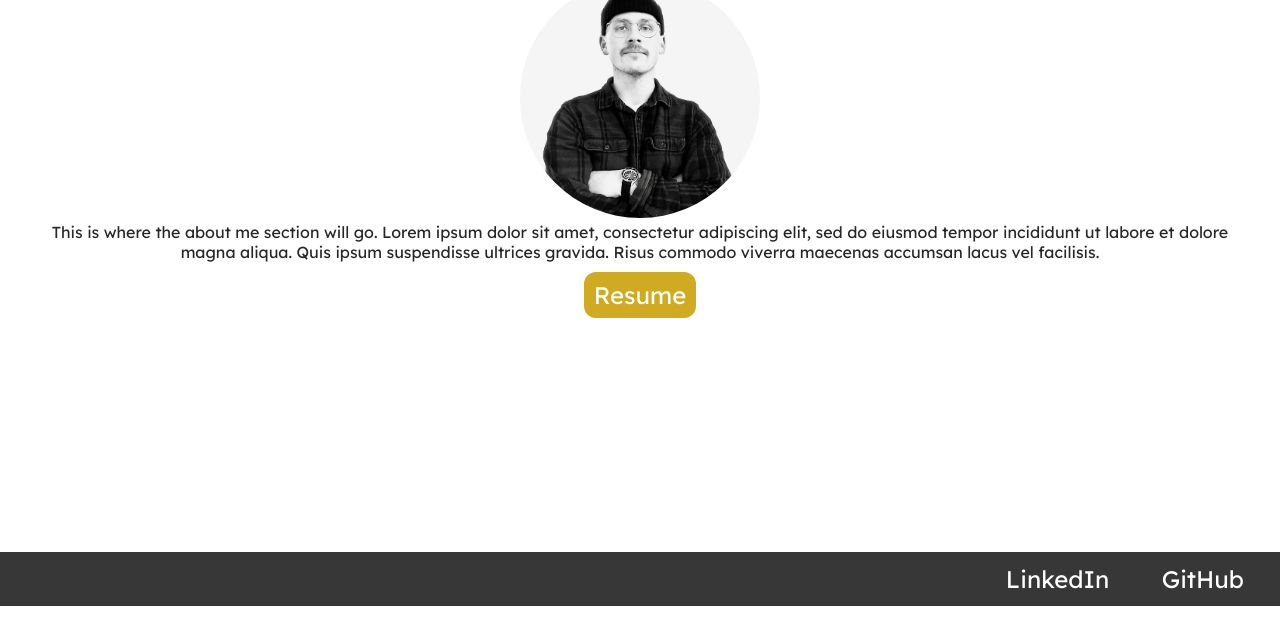
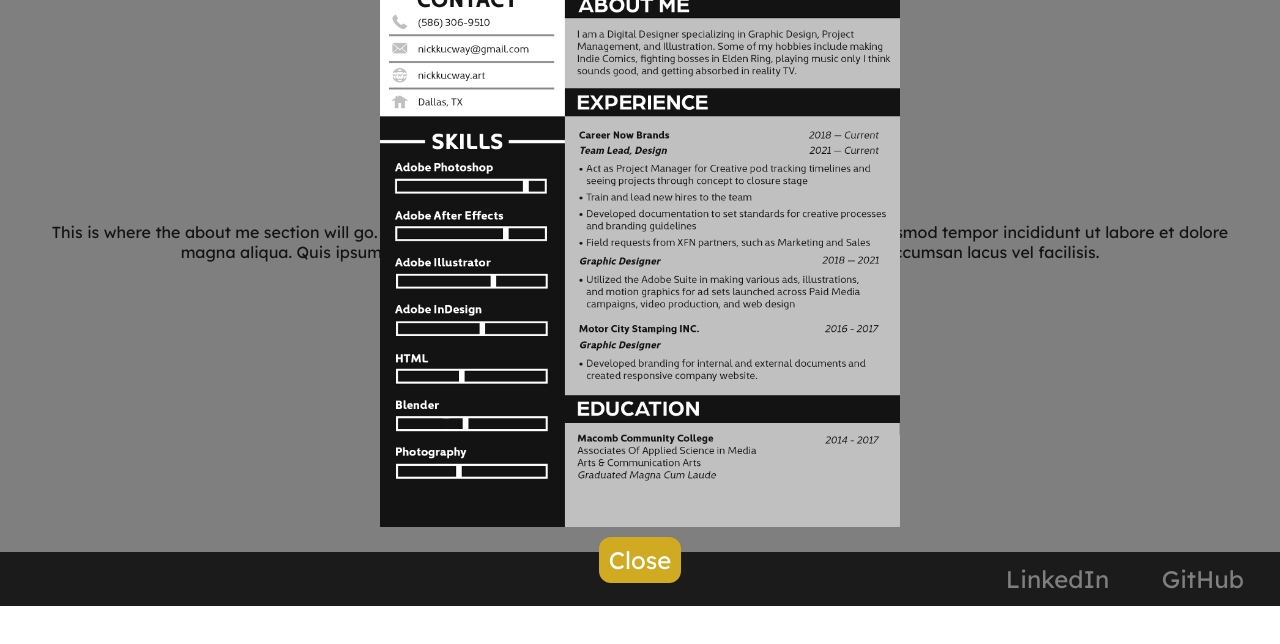
Before and after one commit to nickkucway/Portfolio, a plain HTML site: page about/index.html in a window 1280 px wide. Both pictures are taken after a click on the button "Resume". Shown: the part 194-838 px from the top of the page. Drawn offline with Linux system fonts and the light colour scheme.

Commit message:
added modal, reached MVPgit add -A

```diff
--- a/about/index.html
+++ b/about/index.html
@@ -8,6 +8,7 @@
     <link rel="stylesheet" href="./style.css">
     <link rel="preconnect" href="https://fonts.gstatic.com" crossorigin>
     <link href="https://fonts.googleapis.com/css2?family=Lexend:wght@300;400;500;700&display=swap" rel="stylesheet">
+    <script src="../app.js" defer></script>
 </head>
 <body>
     <nav>
@@ -20,13 +21,20 @@
         </div>
     </nav>
     <main>
+    <div id="modal">
+        <div id="modal-container">
+            <img src="../images/NickKucwayResume.png" alt="resume">
+            <button id="close">Close</button>
+        </div>
+    </div>
+
     <h1>About Me</h1>
     <img src="../images/aboutpic.png" alt="About Me">
     <p>This is where the about me section will go. Lorem ipsum dolor sit amet, consectetur adipiscing elit,
        sed do eiusmod tempor incididunt ut labore et dolore magna aliqua. Quis ipsum suspendisse ultrices
        gravida. Risus commodo viverra maecenas accumsan lacus vel facilisis. </p>
     <!-- Requires JS code to open modal vvv -->
-       <button>Resume</button>
+       <button id="open-modal">Resume</button>
     </main>
 
     <footer>
--- a/about/style.css
+++ b/about/style.css
@@ -12,3 +12,25 @@ img{
     border-radius: 50%;
     width: 30vh;
 }
+
+#modal {
+	background-color: rgba(0,0,0,0.5);
+	position: fixed;
+	top: 0;
+	left: 0;
+	height: 100%;
+	width: 100%;
+    z-index: 1;
+    display: none;
+}
+#modal-container>img{
+    border-radius: 0px;
+    width: 65vh;
+}
+#modal-container{
+    display:flex;
+    flex-direction: column;
+    justify-content: center;
+    align-items: center;
+    margin-top: 48px;
+}
--- /dev/null
+++ b/app.js
@@ -0,0 +1,20 @@
+//Grabbing Elements
+const openBtn = document.getElementById('open-modal');
+const modal = document.getElementById('modal')
+const closeBtn = document.getElementById('close')
+
+//Functions
+const openModal = () => {
+  modal.style.display = 'block';
+}
+
+const closeModal = () => {
+  modal.style.display = 'none'
+}
+
+//Event Listeners
+openBtn.addEventListener('click', openModal)
+
+closeBtn.addEventListener('click', closeModal)
+
+console.log('swag')
--- a/style.css
+++ b/style.css
@@ -59,14 +59,14 @@ html{
         flex-direction: column;
         justify-content: space-evenly;
         align-items: center;
-        margin: 24px;
+        margin: 0px;
     }
     .project-right{
         display: flex;
         flex-direction: column;
         justify-content: space-evenly;
         align-items: center;
-        margin: 24px;
+        margin: 0px;
     }
     img{
         width: 100%;
```
Also changed, not shown: index.html (+1 -1 lines), images/NickKucwayResume.png (added).
